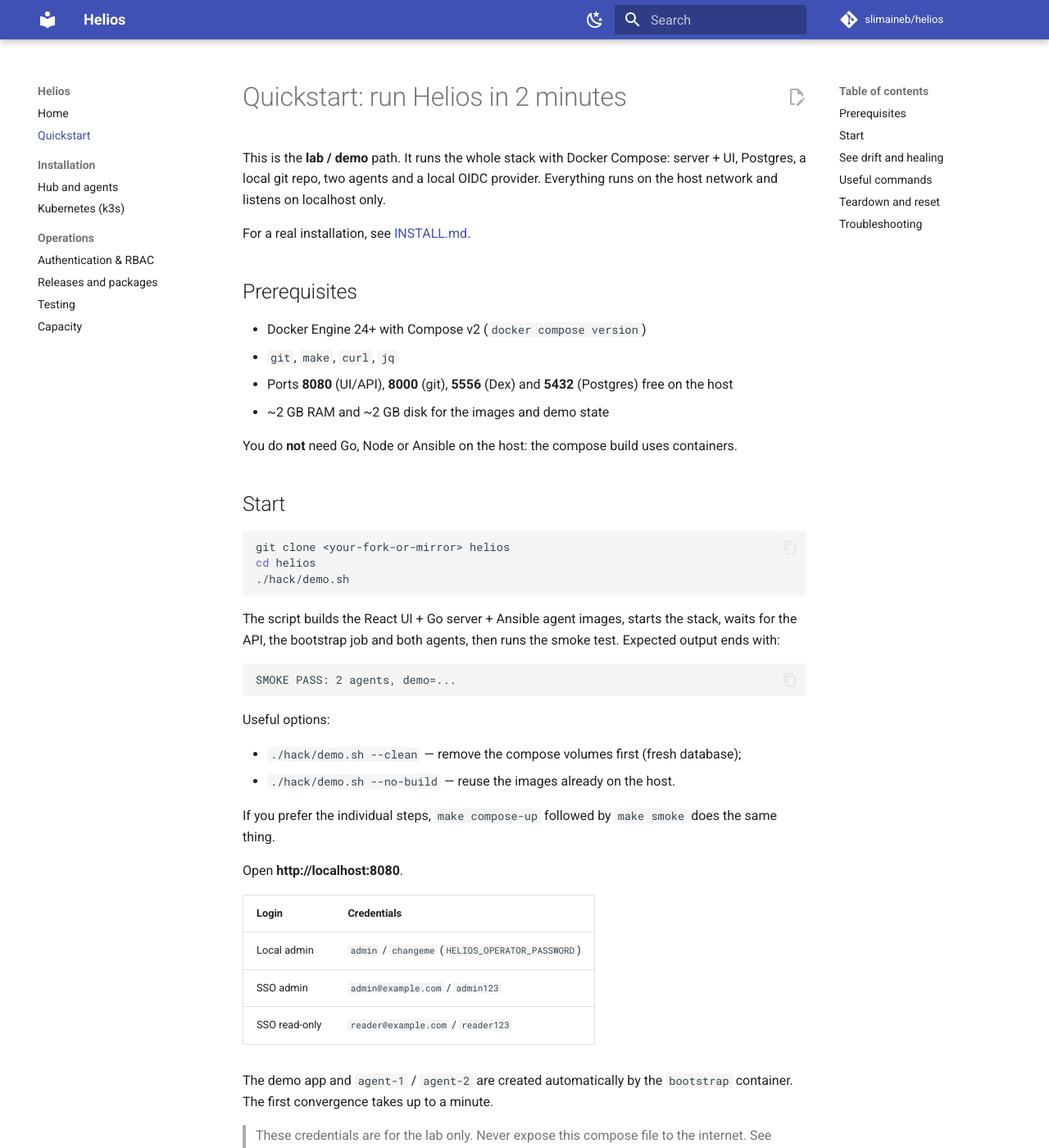
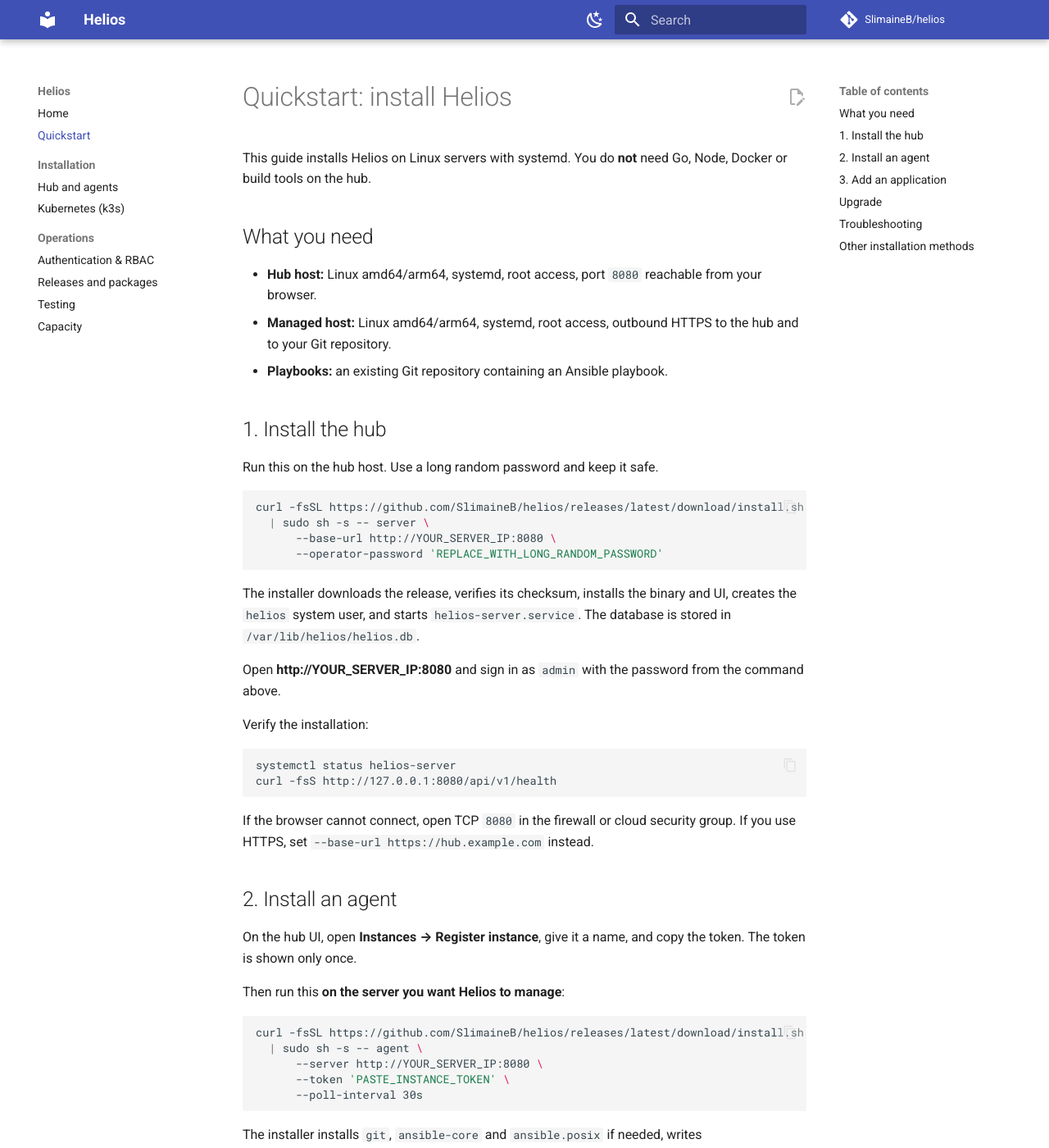
Before and after one commit to SlimaineB/helios, an MkDocs documentation site: the page built from docs/QUICKSTART.md, in a window 1280 px wide and 1400 px high. Shown: the whole window at 82% size. Built offline with MkDocs 1.6.1 and Material for MkDocs 9.7.7, drawn with Linux system fonts in a browser that asks for light colours; comment, search, counter and statistics services are not loaded; some of the changed text lies outside the part shown.

Commit message:
Rewrite install docs for end users

````diff
--- a/docs/QUICKSTART.md
+++ b/docs/QUICKSTART.md
@@ -1,110 +1,119 @@
-# Quickstart: run Helios in 2 minutes
+# Quickstart: install Helios
 
-This is the **lab / demo** path. It runs the whole stack with Docker Compose:
-server + UI, Postgres, a local git repo, two agents and a local OIDC provider.
-Everything runs on the host network and listens on localhost only.
+This guide installs Helios on Linux servers with systemd. You do **not** need
+Go, Node, Docker or build tools on the hub.
 
-For a real installation, see [INSTALL.md](INSTALL.md).
+## What you need
 
-## Prerequisites
+- **Hub host:** Linux amd64/arm64, systemd, root access, port `8080` reachable
+  from your browser.
+- **Managed host:** Linux amd64/arm64, systemd, root access, outbound HTTPS to
+  the hub and to your Git repository.
+- **Playbooks:** an existing Git repository containing an Ansible playbook.
 
-- Docker Engine 24+ with Compose v2 (`docker compose version`)
-- `git`, `make`, `curl`, `jq`
-- Ports **8080** (UI/API), **8000** (git), **5556** (Dex) and **5432** (Postgres)
-  free on the host
-- ~2 GB RAM and ~2 GB disk for the images and demo state
+## 1. Install the hub
 
-You do **not** need Go, Node or Ansible on the host: the compose build uses
-containers.
-
-## Start
+Run this on the hub host. Use a long random password and keep it safe.
 
 ```sh
-git clone <your-fork-or-mirror> helios
-cd helios
-./hack/demo.sh
+curl -fsSL https://github.com/SlimaineB/helios/releases/latest/download/install.sh \
+  | sudo sh -s -- server \
+      --base-url http://YOUR_SERVER_IP:8080 \
+      --operator-password 'REPLACE_WITH_LONG_RANDOM_PASSWORD'
 ```
 
-The script builds the React UI + Go server + Ansible agent images, starts the
-stack, waits for the API, the bootstrap job and both agents, then runs the smoke
-test. Expected output ends with:
+The installer downloads the release, verifies its checksum, installs the binary
+and UI, creates the `helios` system user, and starts `helios-server.service`.
+The database is stored in `/var/lib/helios/helios.db`.
 
-```text
-SMOKE PASS: 2 agents, demo=...
+Open **http://YOUR_SERVER_IP:8080** and sign in as `admin` with the password from
+the command above.
+
+Verify the installation:
+
+```sh
+systemctl status helios-server
+curl -fsS http://127.0.0.1:8080/api/v1/health
 ```
 
-Useful options:
+If the browser cannot connect, open TCP `8080` in the firewall or cloud
+security group. If you use HTTPS, set `--base-url https://hub.example.com`
+instead.
 
-- `./hack/demo.sh --clean` — remove the compose volumes first (fresh database);
-- `./hack/demo.sh --no-build` — reuse the images already on the host.
+## 2. Install an agent
 
-If you prefer the individual steps, `make compose-up` followed by `make smoke`
-does the same thing.
+On the hub UI, open **Instances → Register instance**, give it a name, and copy
+the token. The token is shown only once.
 
-Open **http://localhost:8080**.
-
-| Login | Credentials |
-|-------|-------------|
-| Local admin | `admin` / `changeme` (`HELIOS_OPERATOR_PASSWORD`) |
-| SSO admin | `admin@example.com` / `admin123` |
-| SSO read-only | `reader@example.com` / `reader123` |
-
-The demo app and `agent-1` / `agent-2` are created automatically by the
-`bootstrap` container. The first convergence takes up to a minute.
-
-> These credentials are for the lab only. Never expose this compose file to the
-> internet. See [INSTALL.md](INSTALL.md) for TLS, OIDC, RBAC and production
-> credentials.
-
-## See drift and healing
-
-Break a file managed by the demo playbook:
+Then run this **on the server you want Helios to manage**:
 
 ```sh
-docker compose exec agent-2 sh -c \
-  'echo "manual change" > /tmp/helios-demo/state.txt'
+curl -fsSL https://github.com/SlimaineB/helios/releases/latest/download/install.sh \
+  | sudo sh -s -- agent \
+      --server http://YOUR_SERVER_IP:8080 \
+      --token 'PASTE_INSTANCE_TOKEN' \
+      --poll-interval 30s
 ```
 
-Within one poll (about 5 s), `agent-2` turns **Drift** in the UI. With
-`autoheal: true` (the demo default), the agent re-applies and converges back to
-**Synced**. Click **Diff** or **Logs** on the row to inspect the change.
-
-You can also use the UI buttons:
-
-- **Check** asks the agent for a fresh `ansible-playbook --check`;
-- **Sync** applies the playbook now;
-- **Auto-sync** toggles autoheal for one assignment.
-
-## Useful commands
+The installer installs `git`, `ansible-core` and `ansible.posix` if needed,
+writes `/etc/helios/agent.yaml`, and starts `helios-agent.service`. The instance
+appears in the UI within about 30 seconds.
 
 ```sh
-make demo                  # one-command build, start, wait and smoke test
-make compose-logs          # follow all container logs
-make test                  # Go unit tests (server + agent)
-make smoke                 # end-to-end health/drift check on the running stack
-./hack/looptest.sh         # convergence + stuck-guard scenarios (~1 min)
-make compose-down          # stop, keep data
-make compose-clean         # stop and delete database/state volumes
+systemctl status helios-agent
+journalctl -u helios-agent -f
 ```
 
-## Teardown and reset
+## 3. Add an application
+
+In the UI, open **Applications → New application** and fill in:
+
+- the Git repository URL;
+- the branch, tag, or revision to track;
+- the playbook path, for example `site.yml`;
+- optional variables and `autoheal`.
+
+Assign the application to the instance. Click **Check** to run a dry run, or
+**Sync** to apply it now.
+
+## Upgrade
+
+The database is preserved. Re-run the installer with the same options.
 
 ```sh
-docker compose down -v
+# Hub
+curl -fsSL https://github.com/SlimaineB/helios/releases/latest/download/install.sh \
+  | sudo sh -s -- server \
+      --base-url http://YOUR_SERVER_IP:8080 \
+      --operator-password '<SAME-PASSWORD>'
+
+# Agent
+curl -fsSL https://github.com/SlimaineB/helios/releases/latest/download/install.sh \
+  | sudo sh -s -- agent \
+      --server http://YOUR_SERVER_IP:8080 \
+      --token '<SAME-INSTANCE-TOKEN>'
 ```
 
-This deletes the Postgres volume, the agent config volume and the demo state.
-The next `docker compose up -d --build` starts from a clean database.
+To pin a release, add `HELIOS_VERSION=v0.1.0` after `sudo`, for example
+`sudo env HELIOS_VERSION=v0.1.0 sh -s -- server ...`.
 
 ## Troubleshooting
 
-| Symptom | Check |
+| Problem | Check |
 |---------|-------|
-| UI does not answer | `docker compose ps`; `docker compose logs server` |
-| Agents never appear | `docker compose logs bootstrap agent-1 agent-2` |
-| `make smoke` says demo missing | wait for `bootstrap` to finish, then rerun |
-| Drift never changes | check `docker compose exec agent-1 ls /tmp/helios-demo` |
-| Port already in use | change the published port or stop the conflicting service |
-| Build fails on Node/Go | run `docker compose build --no-cache` and check disk space |
+| Browser cannot reach the UI | firewall allows TCP 8080; `systemctl status helios-server` |
+| Login fails | user is `admin`; password is the one passed to the installer |
+| Agent never appears | `systemctl status helios-agent`; `journalctl -u helios-agent -f` |
+| Agent appears but app stays unsynced | Git repo/path is correct and reachable from the managed host |
+| `install.sh` fails | host is Linux amd64/arm64 with systemd; rerun with `sudo` |
+| Port 8080 already used | stop the other service or use `--addr :9090` and update `--base-url` |
 
-More: [TESTING.md](TESTING.md) and the [documentation home](index.md).
+## Other installation methods
+
+- [Docker Compose](INSTALL.md#option-a--single-host-docker-compose-recommended-for-a-first-install)
+- [Kubernetes / Helm](INSTALL.md#option-c--kubernetes-helm)
+- [Agent reference](INSTALL.md#install-an-agent)
+- [Releases and packages](RELEASES.md)
+
+For the development demo (Docker Compose, local Git server, SSO), see the
+[demo section in the README](https://github.com/SlimaineB/helios#2-minute-demo-developers).
--- a/mkdocs.yml
+++ b/mkdocs.yml
@@ -4,9 +4,9 @@ site_description: GitOps-style drift detection and self-healing for Ansible.
 # only for local builds. Change it if your Pages URL is different.
 site_url: !ENV [SITE_URL, "https://slimaineb.github.io/helios/"]
 # Point this at the GitHub mirror if you want "Edit this page" to use GitHub.
-repo_url: https://gitlab.com/slimaineb/helios
-repo_name: slimaineb/helios
-edit_uri: -/edit/main/docs/
+repo_url: https://github.com/SlimaineB/helios
+repo_name: SlimaineB/helios
+edit_uri: edit/main/docs/
 copyright: Helios contributors
 
 theme:
````
Also changed, not shown: README.md (+74 -6 lines), docs/INSTALL.md (+18 -15 lines), docs/index.md (+16 -10 lines), 1 other file.
